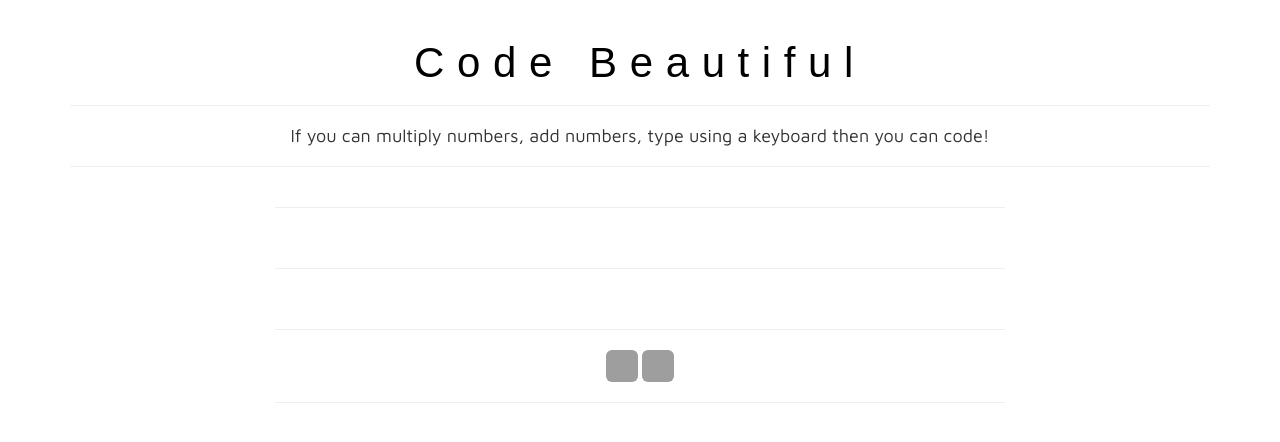
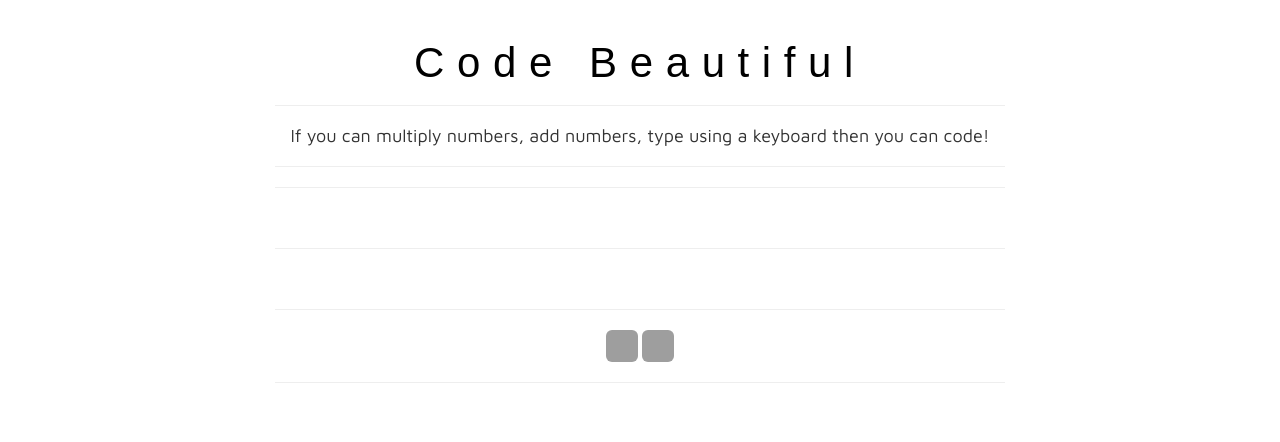
Before and after one commit to hrsvrdhn/blog_django, a Django app: template templates/post_detail.html in a window 1280 px wide. Shown: the top 442 px of the page. Run offline with Django 3.2, Linux system fonts and the light colour scheme; the template is opened without the code that fills it, so the values that code supplies are empty; parts of the project's set-up code (start-up, migrations or seed data) failed here and were passed over; some libraries are stand-ins or nearby versions; grey boxes are pictures that could not be loaded.

Commit message:
Changed post detail layout

```diff
--- a/templates/post_detail.html
+++ b/templates/post_detail.html
@@ -11,7 +11,11 @@ a:link , a:visited,a:hover,a:active {
     color: black;
     text-decoration: none;
 }
+code {
+  background-color: red;
+}
 </style>
+<div class="col-sm-8 col-sm-offset-2">
 <div class="page-header text-center">
 	<a href="/"><h1 style="font-family: 'Maven Pro:900', sans-serif;letter-spacing: 0.3em;font-size: 3em">Code Beautiful</h1></a>
 
@@ -20,7 +24,7 @@ a:link , a:visited,a:hover,a:active {
 	<h4 style="font-family: Maven Pro;text-align: center;">If you can multiply numbers, add numbers, type using a keyboard then you can code!</h4>
 </p>
 <hr>
-<div class="col-sm-8 col-sm-offset-2">
+<!-- <div class="col-sm-8 col-sm-offset-2"> -->
 <h1> {{title}} <small style="float: right;">{% if instance.draft %}<span style="color:red;">Draft </span>{% endif %}</small></h1>
 <p style="color: #555555">
   {% if instance.publish %}
@@ -36,17 +40,17 @@ a:link , a:visited,a:hover,a:active {
 <div class="fb-like" data-href="{{ request.build_absolute_uri }}" data-layout="standard" data-action="like" data-size="small" data-show-faces="true" data-share="true"></div>
 <hr/>
 </p>
-
-<div class="row">
-<div class="col-sm-12">
-
 {{instance.content | safe }}<br>
 <hr/>
+<div class="row">
+<!-- <div class="col-sm-8 col-sm-offset-2"> -->
+
+
 <br/>
 <div class="fb-comments" data-href="{{ request.build_absolute_uri }}" data-numposts="5"></div>
 
 </div>
-</div>
+<!-- </div> -->
 <hr>
     <div class="text-center">
        <a href="http://facebook.com/hrsvrdhn" target="_blank"><img src="https://image.flaticon.com/icons/png/128/69/69407.png" class="img-rounded" width="32px" height="32px"></a>
```
Also changed, not shown: db.sqlite3.
